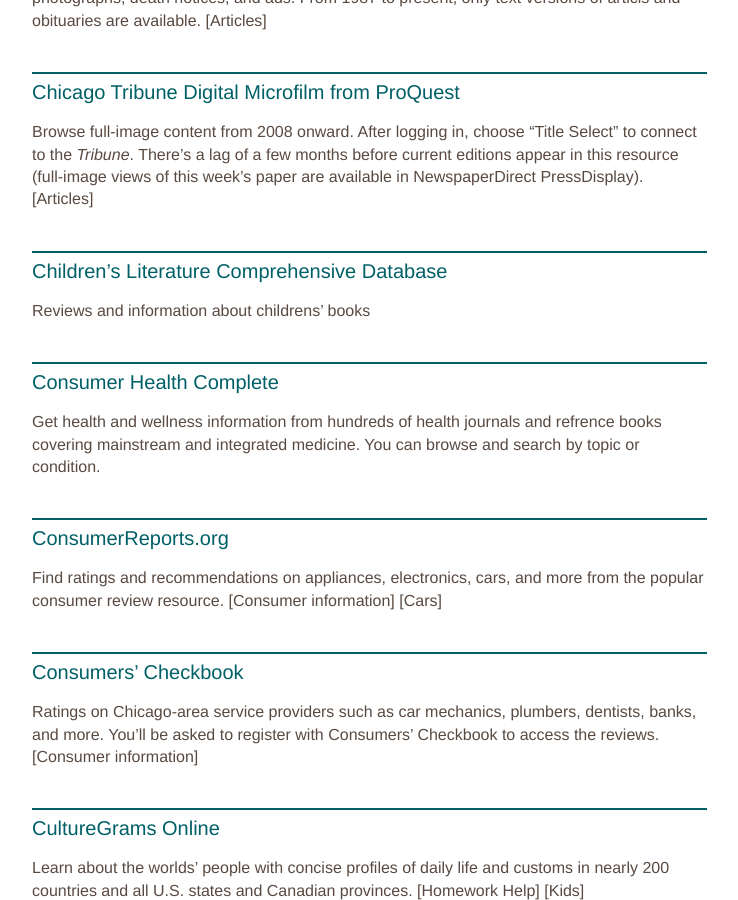
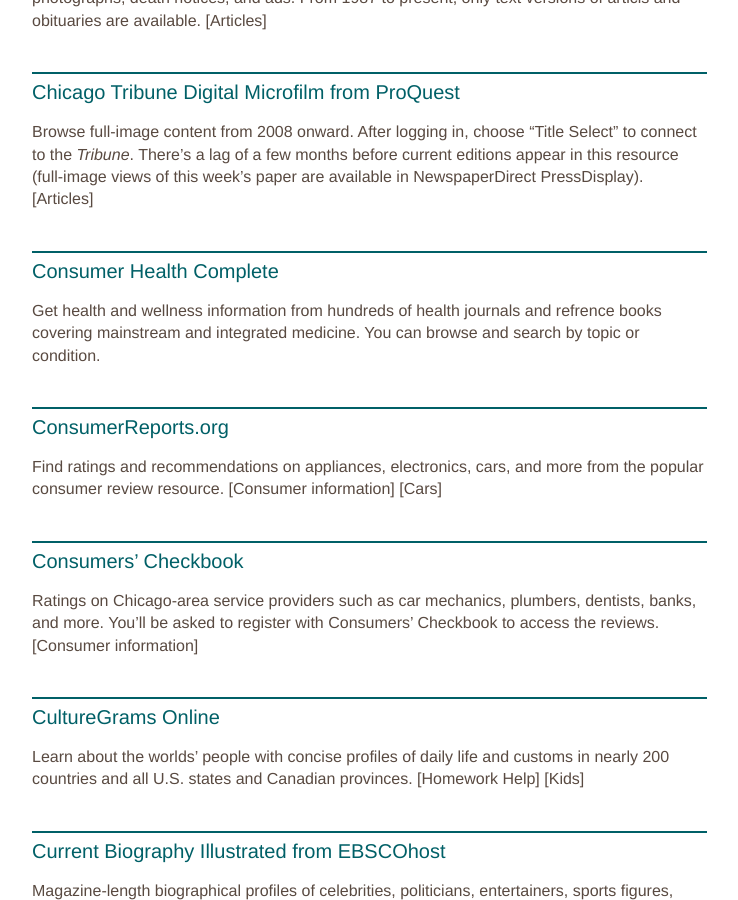
Before and after one commit to skokielibrary/spl-content, a Jekyll site: the page built from _content/bruce/resources--research-topic.markdown, in a window 1280 px wide and 900 px high, scrolled down 1462 px. Shown: the whole window, without its empty margins (126-864 px from the left). Built offline with Jekyll 4.4.1, drawn with Linux system fonts in a browser that asks for light colours.

Commit message:
Updated resources--research-topic.markdown

```diff
--- a/_content/bruce/resources--research-topic.markdown
+++ b/_content/bruce/resources--research-topic.markdown
@@ -51,9 +51,6 @@ Search the newspaper's complete text; content from 1849 to 1987 includes images
 ##Chicago Tribune Digital Microfilm from ProQuest
 Browse full-image content from 2008 onward. After logging in, choose "Title Select" to connect to the _Tribune_. There's a lag of a few months before current editions appear in this resource (full-image views of this week's paper are available in NewspaperDirect PressDisplay).
 [Articles]
-
-##Children's Literature Comprehensive Database
-Reviews and information about childrens' books
 
 ##Consumer Health Complete
 Get health and wellness information from hundreds of health journals and refrence books covering mainstream and integrated medicine. You can browse and search by topic or condition.
```
